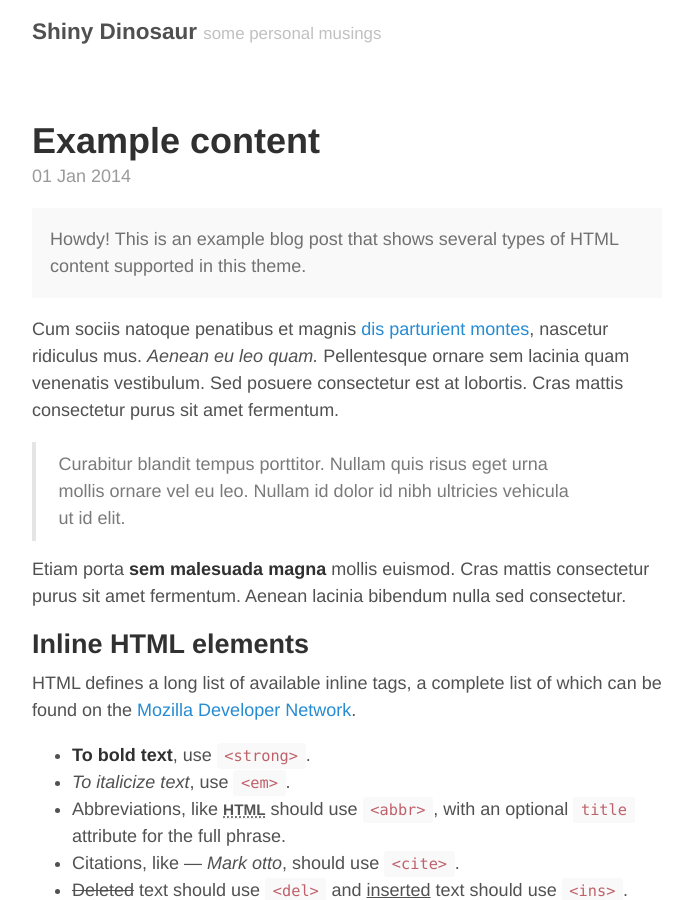
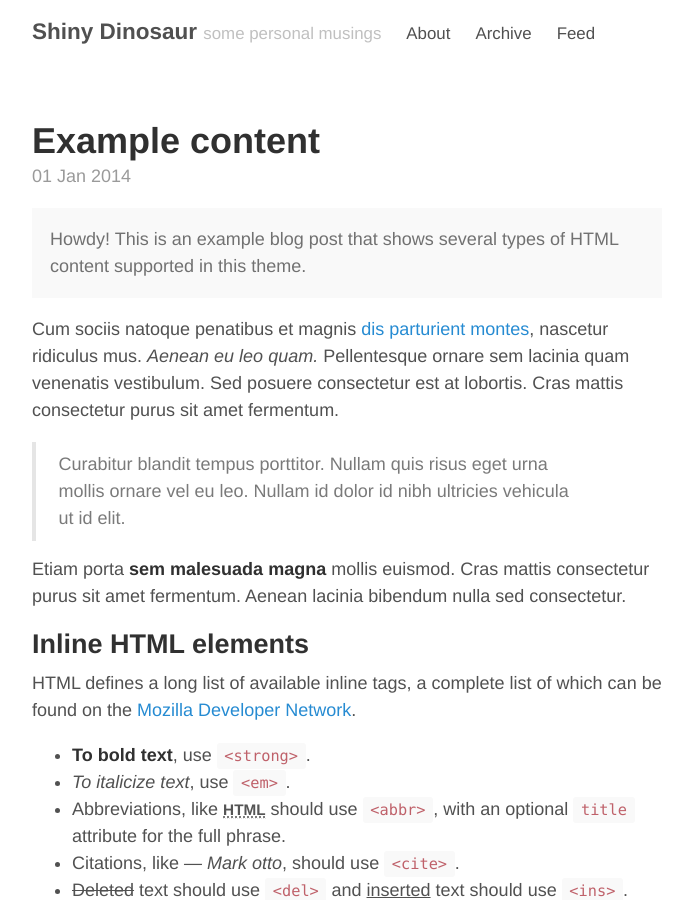
Before and after one commit to shinydinosaur/shinydinosaur.github.io, a Jekyll site: the page built from index.html, in a window 1280 px wide and 900 px high. Shown: the whole window, without its empty margins (293-985 px from the left). Built offline with Jekyll 4.4.1, drawn with Linux system fonts in a browser that asks for light colours; the list of posts is cut into pages by our own code.

Commit message:
Updated default.html

```diff
--- a/_layouts/default.html
+++ b/_layouts/default.html
@@ -10,6 +10,10 @@
         <h3 class="masthead-title">
           <a href="{{ site.baseurl }}/" title="Home">{{ site.title }}</a>
           <small>{{ site.tagline }}</small>
+          	{% for page in site.pages_list %}
+          &nbsp;&nbsp;&nbsp;<small><a href="{{ page[1]  }}">{{ page[0] }}</a></small>
+          	{% endfor %}
+
         </h3>
       </header>
 
```
